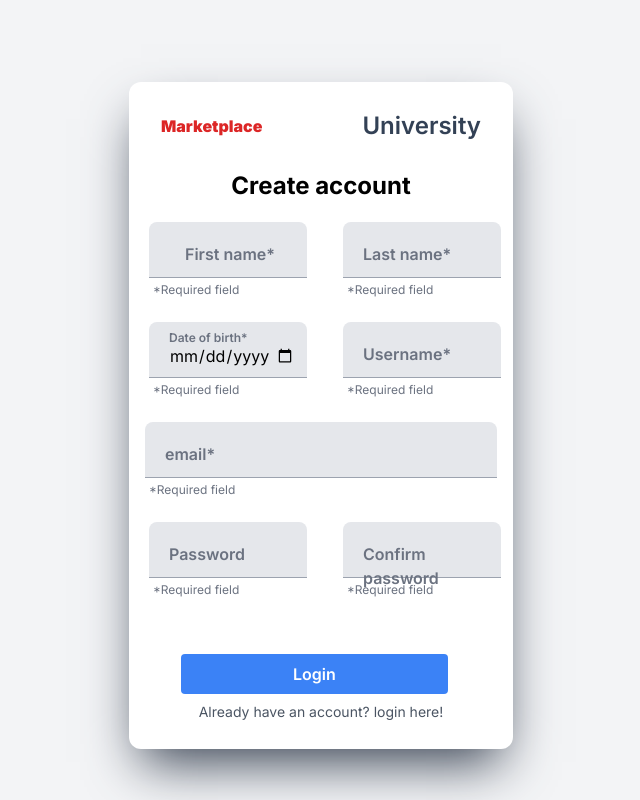
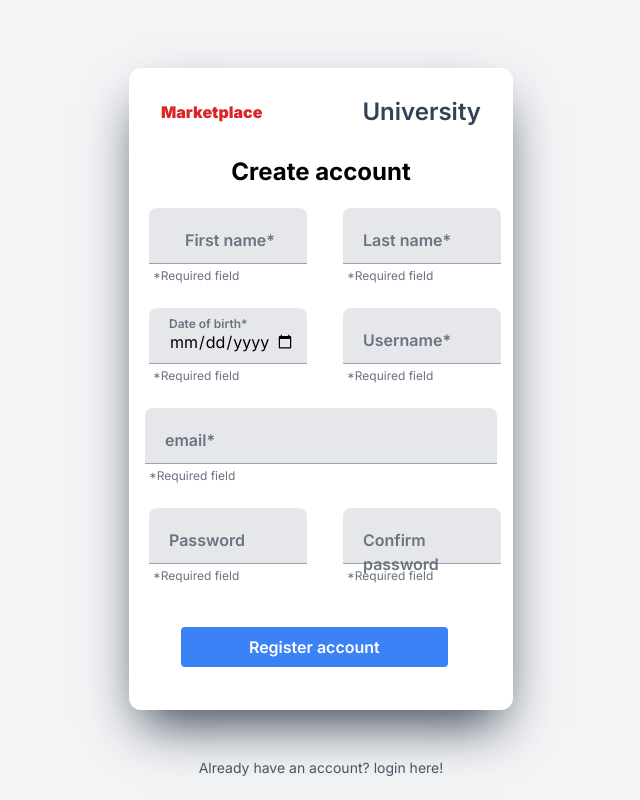
Before and after one commit to JakobEdvardsson/marketplace-frontend, a Next.js app: page /register in a window 1280 px wide. Shown: the whole page, without its empty margins (319-959 px from the left). Built offline with nearby package versions, Linux system fonts and the light colour scheme; no server answers.

Commit message:
Smal details fixed
- Link to login page moved under form
- Button text in register form changed from login to register account

```diff
--- a/src/app/(no-nav)/register/RegisterForm.tsx
+++ b/src/app/(no-nav)/register/RegisterForm.tsx
@@ -1,7 +1,6 @@
 "use client";
 
 import { register } from "@/utils/api-calls";
-import Link from "next/link";
 import { useState } from "react";
 
 export default function RegisterForm() {
@@ -71,7 +70,7 @@ export default function RegisterForm() {
   return (
     <form
       action={handleSubmit}
-      className=" relative -top-10 flex h-[120%] w-full animate-fadeIn flex-col items-center rounded-xl bg-white shadow-2xl shadow-gray-700"
+      className=" relative -top-10 flex h-[110%] w-full flex-col items-center rounded-xl bg-white shadow-2xl shadow-gray-700"
     >
       <div className="m-7 flex w-5/6 items-center justify-between">
         <h2 className="font-black text-red-600">Marketplace</h2>
@@ -188,14 +187,8 @@ export default function RegisterForm() {
           type="submit"
           className="mx-5 h-10 w-5/6 rounded bg-blue-500 font-semibold text-white duration-200 hover:bg-blue-600 hover:drop-shadow-xl hover:ease-in-out"
         >
-          Login
+          Register account
         </button>
-        <p className="mx-auto mt-2 w-fit text-sm text-gray-600">
-          Already have an account?
-          <Link href="/login" className="ml-1 hover:underline">
-            login here!
-          </Link>
-        </p>
       </div>
     </form>
   );
--- a/src/app/(no-nav)/register/page.tsx
+++ b/src/app/(no-nav)/register/page.tsx
@@ -1,11 +1,18 @@
 import RegisterForm from "@/app/(no-nav)/register/RegisterForm";
+import Link from "next/link";
 
 export default function Page() {
   return (
     <div className=" flex h-screen w-screen items-center bg-gray-100 align-middle">
       <div className="relative m-auto flex w-3/4">
-        <div className="mx-auto w-2/5">
+        <div className="mx-auto w-2/5 animate-fadeIn">
           <RegisterForm />
+          <p className="mx-auto mt-2 w-fit text-sm text-gray-600">
+            Already have an account?
+            <Link href="/login" className="ml-1 hover:underline">
+              login here!
+            </Link>
+          </p>
         </div>
       </div>
     </div>
```
